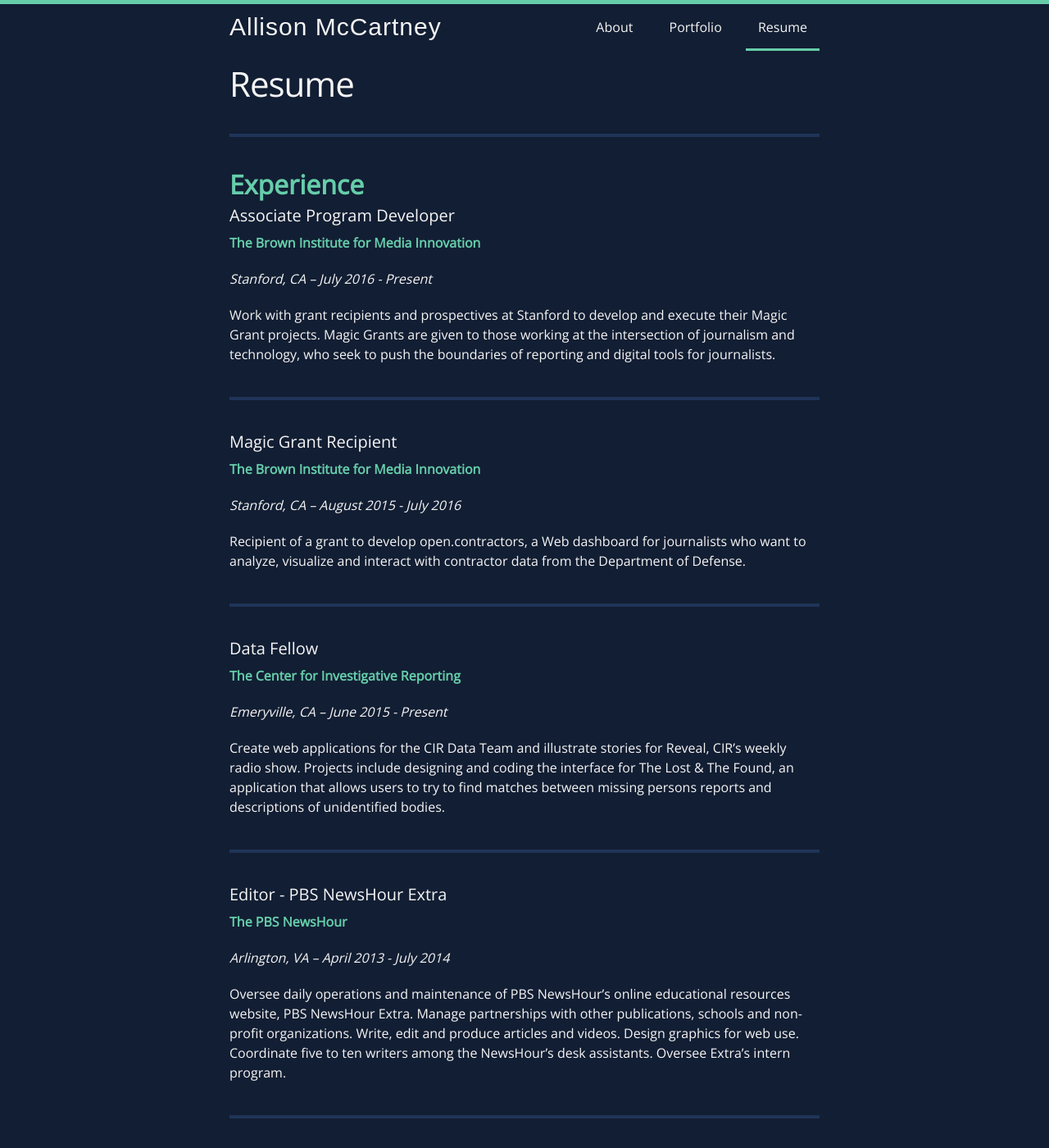
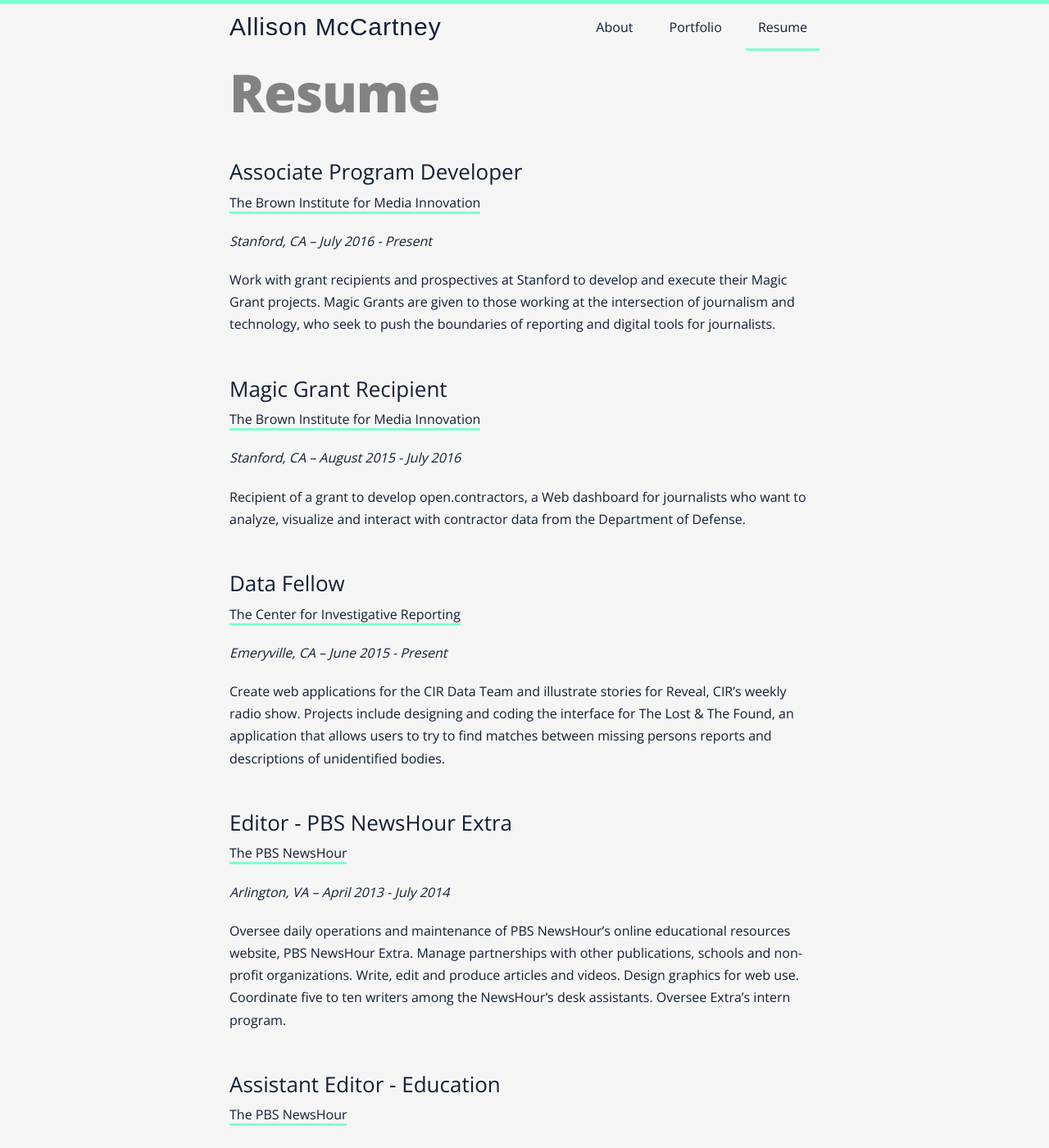
Before and after one commit to amccartney/amccartney.github.io, a Jekyll site: the page built from pages/resume.md, in a window 1280 px wide and 1400 px high. Shown: the whole window at 82% size. Built offline with Jekyll 4.4.1, drawn with Linux system fonts in a browser that asks for light colours; nearby versions of some CDN libraries; some web fonts are replaced.

Commit message:
redesign

```diff
--- a/_includes/head.html
+++ b/_includes/head.html
@@ -12,7 +12,7 @@
   <link rel="canonical" href="{{ page.url | replace:'index.html','' | prepend: site.baseurl | prepend: site.url }}">
   <link rel="alternate" type="application/rss+xml" title="{{ site.title }}" href="{{ "/feed.xml" | prepend: site.baseurl | prepend: site.url }}">
   <link href='https://fonts.googleapis.com/css?family=Wire+One' rel='stylesheet' type='text/css'>
-  <link href='https://fonts.googleapis.com/css?family=Open+Sans:300' rel='stylesheet' type='text/css'>
+  <link href="https://fonts.googleapis.com/css?family=Open+Sans:300,400,800" rel="stylesheet">
   <link rel="stylesheet" href="//maxcdn.bootstrapcdn.com/font-awesome/4.3.0/css/font-awesome.min.css">
 
 </head>
--- a/_sass/_base.scss
+++ b/_sass/_base.scss
@@ -13,8 +13,15 @@
     border: 2px solid lighten($background-color, 10%);
 }
 
-.post-content h2 {
-    color: $brand-color;
+.post-content {
+  h2 {
+    color: $grey-color-light;
+    font-weight: 800;
+  }
+  h3 {
+    font-weight: 300;
+    margin-top: 50px;
+  }
 }
 
 /**
@@ -58,11 +65,14 @@
     margin-bottom: $spacing-unit / 2;
 }
 
-p { margin-bottom: $spacing-unit }
+p {
+  margin-bottom: $spacing-unit;
+  line-height: 1.7em;
+}
 
 h1#index-title {
     font-size: 4.2em;
-    color: WhiteSmoke;
+    color: $text-color;
     font-family: $name-font-family;
     margin: 20px 0;
     line-height: 46pt;
@@ -71,7 +81,7 @@
 #to-top {
     padding: 10px 20px;
     background-color: $background-color;
-    color: $brand-color;
+    color: $text-color;
     border-bottom: 1px solid $brand-color;
     position:fixed;
     width: 100%;
@@ -122,6 +132,7 @@
  */
 ul, ol {
     margin-left: $spacing-unit;
+    line-height: 1.7em;
 }
 
 li {
@@ -146,7 +157,8 @@
  * Links
  */
 a {
-    color: $brand-color;
+    color: $text-color;
+    border-bottom: 3px solid $brand-color;
     text-decoration: none;
     &:hover {
         text-decoration: none;
--- a/_sass/_layout.scss
+++ b/_sass/_layout.scss
@@ -18,19 +18,20 @@
     letter-spacing: 1px;
     margin-bottom: 0;
     float: left;
-    color: $title-color;
+    color: $text-color;
     font-family: $name-font-family;
+    border-bottom: none;
 }
 
 .trigger { margin: 40px 10px 25px 10px; }
 .trigger a {
-    border: 1px solid WhiteSmoke;
+    border: 1px solid $text-color;
     padding: 15px;
-    color: WhiteSmoke;
+    color: $text-color;
     border-radius: 5px;
     &:hover {
         background-color: $brand-color;
-        color: WhiteSmoke;
+        color: $text-color;
         text-decoration: none;
         &:visited {
             background-color: lighten($background-color, 10%);
@@ -39,7 +40,7 @@
 }
 
 .home p {
-    color: WhiteSmoke;
+    color: $text-color;
     font-style: italic;
 }
 
@@ -49,6 +50,19 @@
     top: 45%;
     left: 50%;
     transform: translate(-50%, -50%);
+}
+
+.nav-pills {
+  li {
+    a { border-radius: 0; }
+    &.active a,
+    &.active a:focus,
+    &.active a:hover {
+      background-color: rgba(0,0,0,.05);
+      color: $text-color;
+      border-bottom: 3px solid rgba(0,0,0,.05);
+    }
+  }
 }
 
 .site-nav {
@@ -138,9 +152,8 @@
     border-top: 1px solid $grey-color-light;
     padding: $spacing-unit 0;
     background-color: $background-color;
-}
-.site-footer {
     height: 129px;
+    a { border-bottom: none; }
 }
 
 .push {
@@ -212,7 +225,31 @@
 }
 
 .nav-pills { margin-left: 0; }
-.btn-group { padding: 15px; }
+.btn-group {
+  padding: 15px;
+  button.btn {
+    background-color: transparent;
+    color: $text-color;
+    border: none;
+    border-bottom: 3px solid aquamarine;
+    &+.btn { margin-left: 0; }
+    &:first-child:not(:last-child):not(.dropdown-toggle),
+    &:last-child:not(:first-child) {
+      border-radius: 0;
+    }
+    &.active,
+    &:active,
+    &:focus {
+      background-color: rgba(0,0,0,.05);
+      border: none;
+      color: $text-color;
+      border-bottom: 3px solid rgba(0,0,0,.05);
+      box-shadow: none;
+      outline: none;
+    }
+    &:hover { background-color: rgba(0,0,0,.05) }
+  }
+}
 .graphics-slider p, .art-slider p { margin-top: 20px; }
 
 /**
@@ -258,9 +295,11 @@
 }
 
 .post-title {
-    font-size: 42px;
+    font-size: 4em;
+    font-weight: 800;
     letter-spacing: -1px;
     line-height: 1;
+    color: $grey-color;
 
     @include media-query($on-laptop) {
         font-size: 36px;
--- a/css/main.scss
+++ b/css/main.scss
@@ -13,13 +13,13 @@
 
 $spacing-unit:     20px;
 
-$text-color:       WhiteSmoke;
-$background-color: #121E33;
-$brand-color:      MediumAquamarine;
+$text-color:       #121E33;
+$background-color: WhiteSmoke;
+$brand-color:      Aquamarine;
 $title-color:      WhiteSmoke;
 
 $grey-color:       #828282;
-$grey-color-light: lighten($grey-color, 40%);
+$grey-color-light: lighten($grey-color, 25%);
 $grey-color-dark:  darken($grey-color, 25%);
 
 // Width of the content area
--- a/pages/resume.md
+++ b/pages/resume.md
@@ -4,53 +4,48 @@
 permalink: /resume/
 ---
 
----
+### Associate Program Developer
 
-## **Experience**
-
-#### Associate Program Developer
-
-**[The Brown Institute for Media Innovation](http://brown.stanford.edu)**
+[The Brown Institute for Media Innovation](http://brown.stanford.edu)
 
 *Stanford, CA – July 2016 - Present*
 
 Work with grant recipients and prospectives at Stanford to develop and execute their Magic Grant projects. Magic Grants are given to those working at the intersection of journalism and technology, who seek to push the boundaries of reporting and digital tools for journalists.
 
-___
 
-#### Magic Grant Recipient
+### Magic Grant Recipient
 
-**[The Brown Institute for Media Innovation](http://brown.stanford.edu)**
+[The Brown Institute for Media Innovation](http://brown.stanford.edu)
 
 *Stanford, CA – August 2015 - July 2016*
 
 Recipient of a grant to develop open.contractors, a Web dashboard for journalists who want to analyze, visualize and interact with contractor data from the Department of Defense.
 
-___
 
-#### Data Fellow
 
-**[The Center for Investigative Reporting](https://www.revealnews.org/)**
+### Data Fellow
+
+[The Center for Investigative Reporting](https://www.revealnews.org/)
 
 *Emeryville, CA – June 2015 - Present*
 
 Create web applications for the CIR Data Team and illustrate stories for Reveal, CIR’s weekly radio show. Projects include designing and coding the interface for The Lost & The Found, an application that allows users to try to find matches between missing persons reports and descriptions of unidentified bodies.
 
-___
 
-#### Editor - PBS NewsHour Extra
 
-**[The PBS NewsHour](http://www.pbs.org/newshour/extra)**
+### Editor - PBS NewsHour Extra
+
+[The PBS NewsHour](http://www.pbs.org/newshour/extra)
 
 *Arlington, VA – April 2013 - July 2014*
 
 Oversee daily operations and maintenance of PBS NewsHour's online educational resources website, PBS NewsHour Extra. Manage partnerships with other publications, schools and non-profit organizations. Write, edit and produce articles and videos. Design graphics for web use. Coordinate five to ten writers among the NewsHour's desk assistants. Oversee Extra's intern program.
 
-___
 
-#### Assistant Editor - Education
 
-**[The PBS NewsHour](http://www.pbs.org/newshour/)**
+### Assistant Editor - Education
+
+[The PBS NewsHour](http://www.pbs.org/newshour/)
 
 *Arlington, VA – June 2012 - April 2013*
 
@@ -58,7 +53,7 @@
 
 ___
 
-## **Education**
+## Education
 
 Stanford University – *M.A. Journalism - 2015*
 
@@ -66,7 +61,7 @@
 
 ___
 
-## **Skills**
+## Skills
 
 #### Applications:
 Adobe Illustrator/Photoshop, TileMill/Mapbox.js, QGIS, Final Cut Pro, Wordpress.
```
Also changed, not shown: pages/about.md (+1 -1 lines), index-old.html (renamed from index.html).
